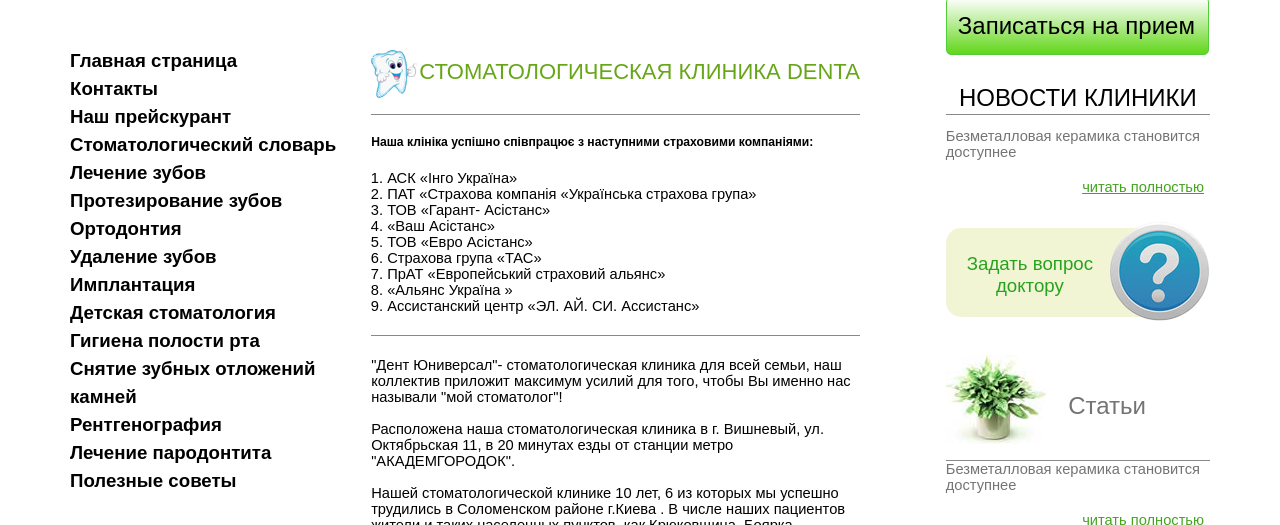
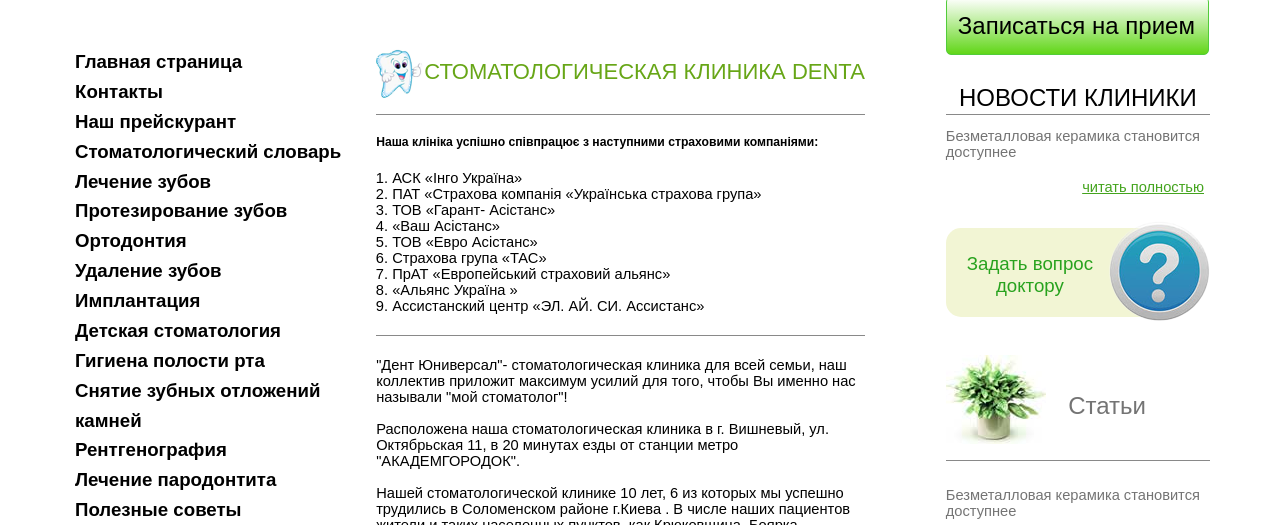
Before and after one commit to vmolchanov/Denta-clinic, a plain HTML site: page index.html in a window 1280 px wide. Shown: the part 427-952 px from the top of the page. Drawn offline with nearby package versions, Linux system fonts and the light colour scheme.

Commit message:
Changed menu decoration

```diff
--- a/css/style.css
+++ b/css/style.css
@@ -17,7 +17,6 @@
 .container {
 	width: 1140px;
 	margin: 0 auto;
-	/*border: 1px solid red;*/
 }
 
 .clearfix::after {
@@ -76,7 +75,7 @@
 
 .accordion-item,
 .accordion-inner {
-	line-height: 1.5;
+	line-height: 1.6;
 }
 
 .accordion-item a {
@@ -96,11 +95,23 @@
 	text-decoration: underline;
 }
 
+nav div {
+	padding-left: 5px;
+}
+
+nav div:hover {
+	background-color: #67a617;
+	border-radius: 15px;
+}
+
+.accordion-inner-item {
+	padding-left: 5px;
+}
+
 /*=======  main  =======*/
 
 main {
 	font-size: 11pt;
-	/*border: 1px solid red;*/
 }
 
 main .block1 {
@@ -200,6 +211,10 @@
 	margin-bottom: 16px;
 }
 
+.info {
+	margin-top: 26px;
+}
+
 /*=======  footer  =======*/
 
 footer.container {
--- a/index.html
+++ b/index.html
@@ -54,19 +54,19 @@
 		<nav class="to-left">
 			<ul class="accordion-list">
 				<li class="accordion-item">
-					<a href="#">Главная страница</a>
+					<div><a href="#">Главная страница</a></div>
 				</li>
 				<li class="accordion-item">
-					<a href="#">Контакты</a>
+					<div><a href="#">Контакты</a></div>
 				</li>
 				<li class="accordion-item">
-					<a href="#">Наш прейскурант</a>
+					<div><a href="#">Наш прейскурант</a></div>
 				</li>
 				<li class="accordion-item">
-					<a href="#">Стоматологический словарь</a>
+					<div><a href="#">Стоматологический словарь</a></div>
 				</li>
 				<li class="accordion-item">
-					<a href="" class="accordion-triggered">Лечение зубов</a>
+					<div><a href="" class="accordion-triggered">Лечение зубов</a></div>
 					<ul class="accordion-inner">
 						<li class="accordion-inner-item"><a href="#">Депульпирование зубов</a></li>
 						<li class="accordion-inner-item"><a href="#">Анестезия</a></li>
@@ -75,7 +75,7 @@
 					</ul>
 				</li>
 				<li class="accordion-item">
-					<a href="" class="accordion-triggered">Протезирование зубов</a>
+					<div><a href="" class="accordion-triggered">Протезирование зубов</a></div>
 					<ul class="accordion-inner">
 						<li class="accordion-inner-item"><a href="#">Съемные протезы</a></li>
 						<li class="accordion-inner-item"><a href="#">Показания и противопоказания</a></li>
@@ -84,38 +84,38 @@
 					</ul>
 				</li>
 				<li class="accordion-item">
-					<a href="" class="accordion-triggered">Ортодонтия</a>
+					<div><a href="" class="accordion-triggered">Ортодонтия</a></div>
 					<ul class="accordion-inner">
 						<li class="accordion-inner-item"><a href="#">Брекет-система</a></li>
 					</ul>
 				</li>
 				<li class="accordion-item">
-					<a href="#">Удаление зубов</a>
+					<div><a href="#">Удаление зубов</a></div>
 				</li>
 				<li class="accordion-item">
-					<a href="#">Имплантация</a>
+					<div><a href="#">Имплантация</a></div>
 				</li>
 				<li class="accordion-item">
-					<a href="#">Детская стоматология</a>
+					<div><a href="#">Детская стоматология</a></div>
 				</li>
 				<li class="accordion-item">
-					<a href="#">Гигиена полости рта</a>
+					<div><a href="#">Гигиена полости рта</a></div>
 				</li>
 				<li class="accordion-item">
-					<a href="" class="accordion-triggered">Снятие зубных отложений<br>камней</a>
+					<div><a href="" class="accordion-triggered">Снятие зубных отложений<br>камней</a></div>
 					<ul class="accordion-inner">
 						<li class="accordion-inner-item"><a href="#">Как правильно чистить зубы</a></li>
 						<li class="accordion-inner-item"><a href="#">Отбеливание зубов</a></li>
 					</ul>
 				</li>
 				<li class="accordion-item">
-					<a href="#">Рентгенография</a>
+					<div><a href="#">Рентгенография</a></div>
 				</li>
 				<li class="accordion-item">
-					<a href="#">Лечение пародонтита</a>
+					<div><a href="#">Лечение пародонтита</a></div>
 				</li>
 				<li class="accordion-item">
-					<a href="#">Полезные советы</a>
+					<div><a href="#">Полезные советы</a></div>
 				</li>
 			</ul>
 		</nav>
@@ -196,7 +196,7 @@
 					<p class="to-right article">Статьи</p>
 				</div>
 			</div>
-			<div>
+			<div class="info">
 				<p>Безметалловая керамика становится<br>доступнее</p>
 				<p class="lnk"><a href="#">читать полностью</a></p>
 				<p>Безметалловая керамика становится<br>доступнее</p>
```
